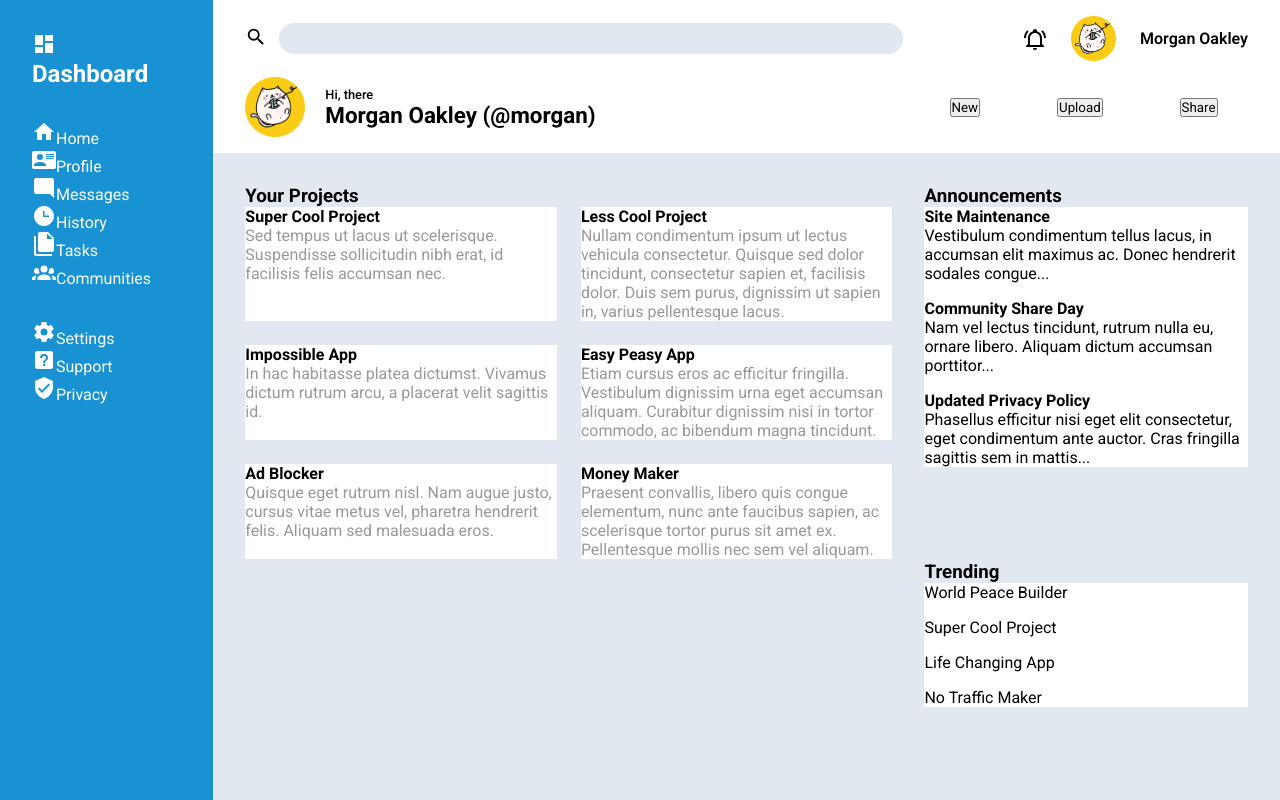
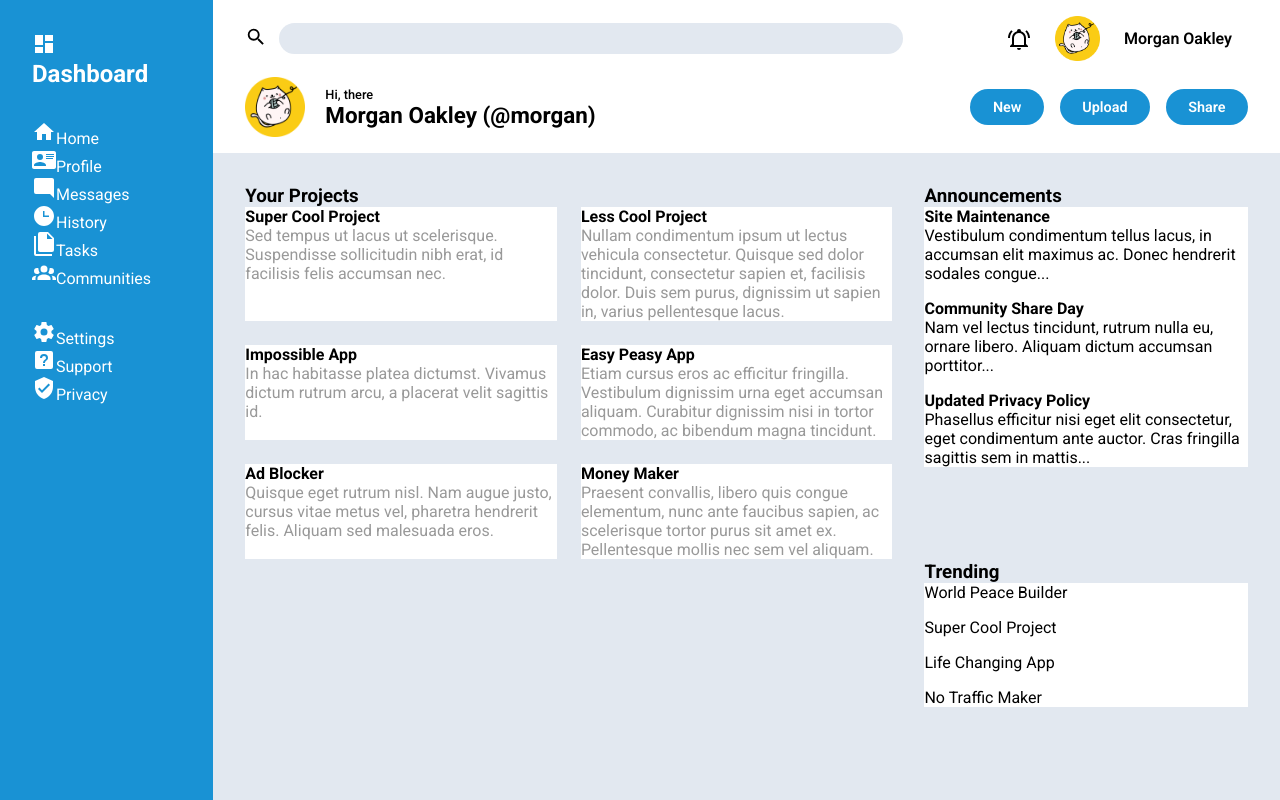
Before and after one commit to Pretty-Flacko/odin-admin-dashboard, a plain HTML site: page index.html in a window 1280 px wide. Drawn offline with Linux system fonts and the light colour scheme.

Commit message:
Add bottom right header styling

```diff
--- a/style.css
+++ b/style.css
@@ -72,6 +72,7 @@ svg {
     align-items: center;
     justify-content: flex-end;
     gap: 1.5rem;
+    padding-right: 1rem;
 }
 .header-top-right svg {
     width: 24px;
@@ -105,9 +106,23 @@ svg {
 }
 .header-bottom-right {
     display: flex;
-    justify-content: space-around;
     align-items: center;
+    justify-content: flex-end;
     gap: 1rem;
+}
+.header-bottom-right button {
+    background-color: #1992d4;
+    color: white;
+    padding: 0.6rem 1.4rem;
+    border: none;
+    border-radius: 24px;
+    font-size: 0.9rem;
+    font-weight: 600;
+    cursor: pointer;
+    transition: background-color 0.3s;
+}
+.header-bottom-right button:hover {
+    background-color: #53a1ca;
 }
 
 .sidebar {
```
